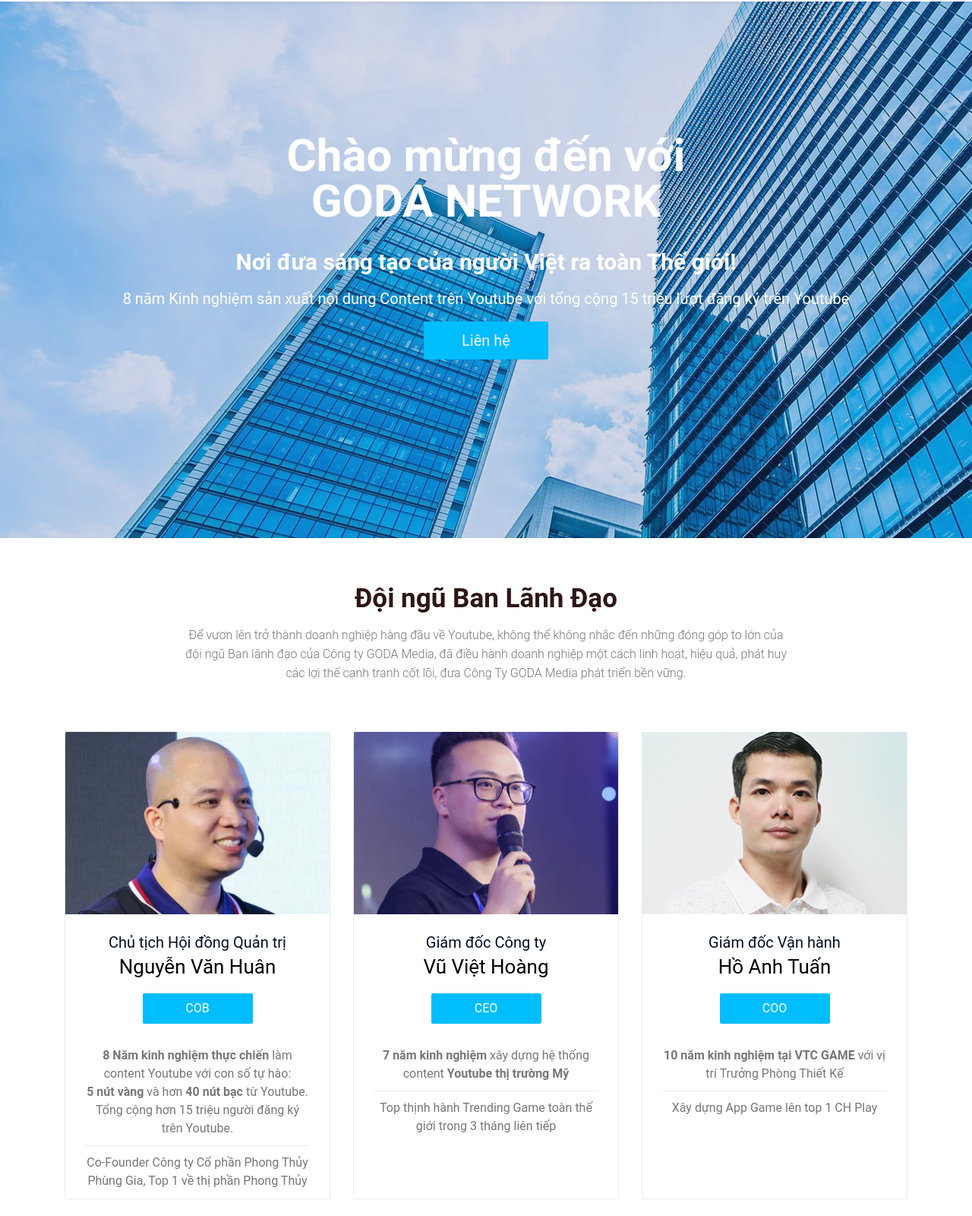
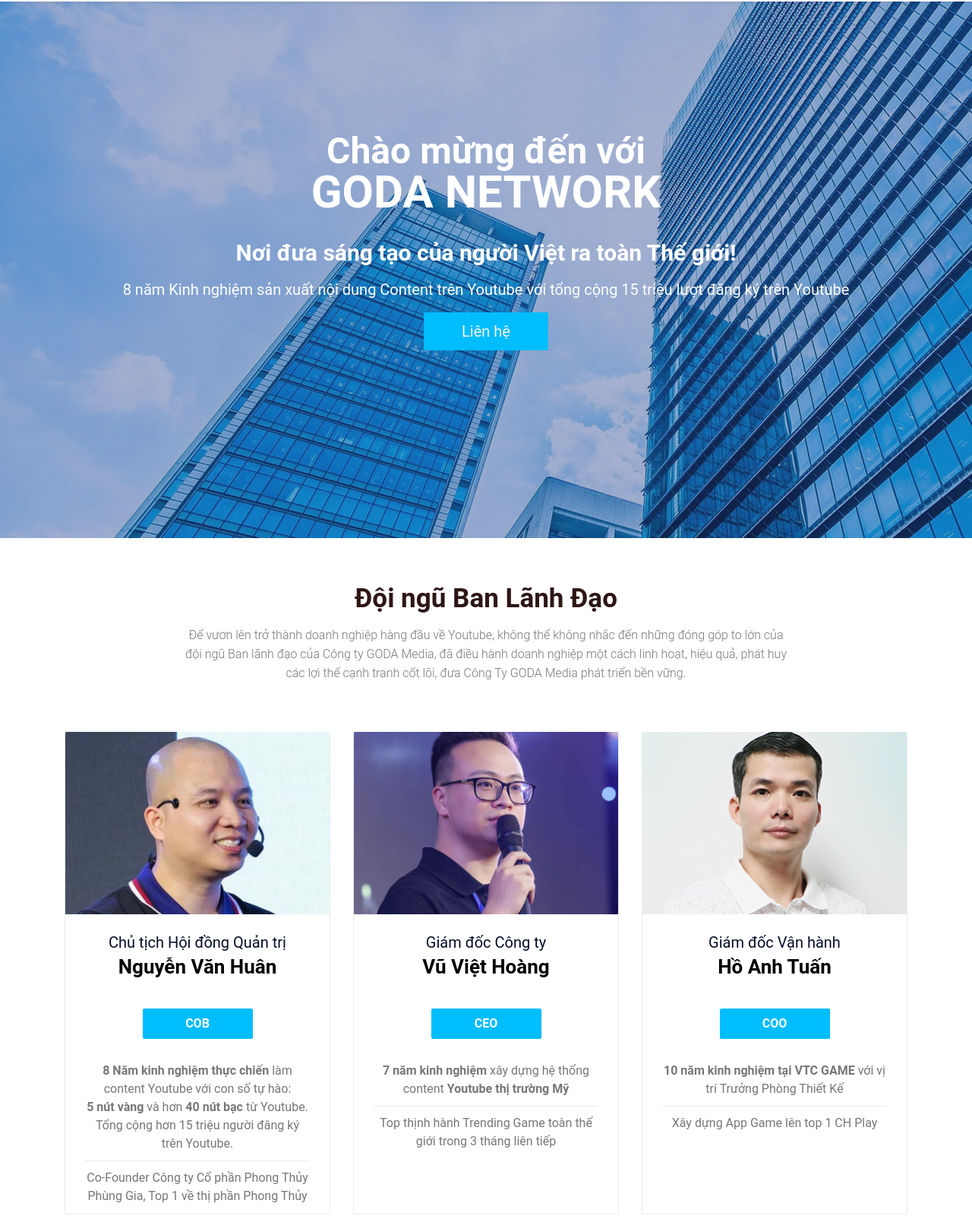
Before and after one commit to dathoangquoc/godamedia, an Astro site: page / in a window 1280 px wide. Shown: the part 92-1692 px from the top of the page at 76% size. Built offline with nearby package versions, Linux system fonts and the light colour scheme; Astro itself is replaced by a stand-in of ours; a web font is replaced by a local one.

Commit message:
heading styling

```diff
--- a/src/pages/blog/index.astro
+++ b/src/pages/blog/index.astro
@@ -17,11 +17,13 @@
         <Header />
         <div class="hero-section2 bg-[url('/img/br_tuyendung.jpg')]">
             <div
-                class="content text-white font-semibold text-6xl"
+                class="flex flex-col py-48 text-white font-semibold text-8xl"
                 data-aos="fade-up"
             >
-                <h2>Blog chính thức của</h2>
-                <h2 class="font-bold">GODA NETWORK</h2>
+                <h1 class="text-5xl md:text-6xl leading-normal mx-auto">
+                    Blog chính thức
+                    <div class="font-semibold">GODA NETWORK</div>
+                </h1>
             </div>
         </div>
         <section
--- a/src/pages/index.astro
+++ b/src/pages/index.astro
@@ -37,7 +37,6 @@
 					.getElementById("contact-form")
 					.addEventListener("submit", function (event) {
 						event.preventDefault();
-						// these IDs from the previous steps
 						emailjs
 							.sendForm(
 								"service_i9n2gpb",
@@ -61,14 +60,15 @@
 		<div
 			class="bg-blend-normal bg-[url('/img/br.jpg')] h-screen relative text-center"
 		>
-			<div class="w-full h-full bg-blue-900 absolute opacity-20">
+			<div class="w-full h-full bg-blue-900 absolute opacity-40">
 				<!-- Color Overlay -->
 			</div>
 			<div
 				class="flex flex-col justify-center align-middle absolute w-full top-1/4 lg:top-1/3 gap-4 px-10"
 			>
-				<h1 class="text-white font-bold text-4xl lg:text-6xl pb-4">
-					Chào mừng đến với <br /> GODA NETWORK
+				<h1 class="text-white font-bold text-5xl pb-4">
+					Chào mừng đến với
+					<div class="text-6xl font-bold">GODA NETWORK</div>
 				</h1>
 				<h2 class="text-white font-semibold text-2xl lg:text-3xl">
 					Nơi đưa sáng tạo của người Việt ra toàn Thế giới!
@@ -106,8 +106,8 @@
 						>
 							Chủ tịch Hội đồng Quản trị
 						</p>
-						<h3 class="did">Nguyễn Văn Huân</h3>
-						<h2>COB</h2>
+						<h3 class="font-bold">Nguyễn Văn Huân</h3>
+						<h2 class="font-bold">COB</h2>
 						<div class="box-scroll">
 							<p>
 								<b>8 Năm kinh nghiệm thực chiến </b>làm content
@@ -157,8 +157,8 @@
 						>
 							Giám đốc Công ty
 						</p>
-						<h3 class="did">Vũ Việt Hoàng</h3>
-						<h2>CEO</h2>
+						<h3 class="font-bold">Vũ Việt Hoàng</h3>
+						<h2 class="font-bold">CEO</h2>
 						<p>
 							<b> 7 năm kinh nghiệm </b>xây dựng hệ thống content <b
 								>Youtube thị trường Mỹ</b
@@ -182,8 +182,8 @@
 						>
 							Giám đốc Vận hành
 						</p>
-						<h3 class="did">Hồ Anh Tuấn</h3>
-						<h2>COO</h2>
+						<h3 class="font-bold">Hồ Anh Tuấn</h3>
+						<h2 class="font-bold">COO</h2>
 						<p>
 							<b>10 năm kinh nghiệm tại VTC GAME </b>với vị trí
 							Trưởng Phòng Thiết Kế
@@ -428,7 +428,7 @@
 					data-aos="fade-up"
 					data-aos-anchor-placement="top-bottom"
 				>
-					<h1 class="text-3xl">Liên hệ với</h1>
+					<h1 class="text-3xl font-bold">Liên hệ với</h1>
 					<h3 style="font-size: 40px; ; color: #00bdfe;">
 						GODA NETWORK
 					</h3>
--- a/src/styles/style.css
+++ b/src/styles/style.css
@@ -18,6 +18,10 @@
 p {
   color: #777;
   font-size: 16px;
+}
+
+h3 {
+  font-weight: 600;
 }
 
 header,
```
